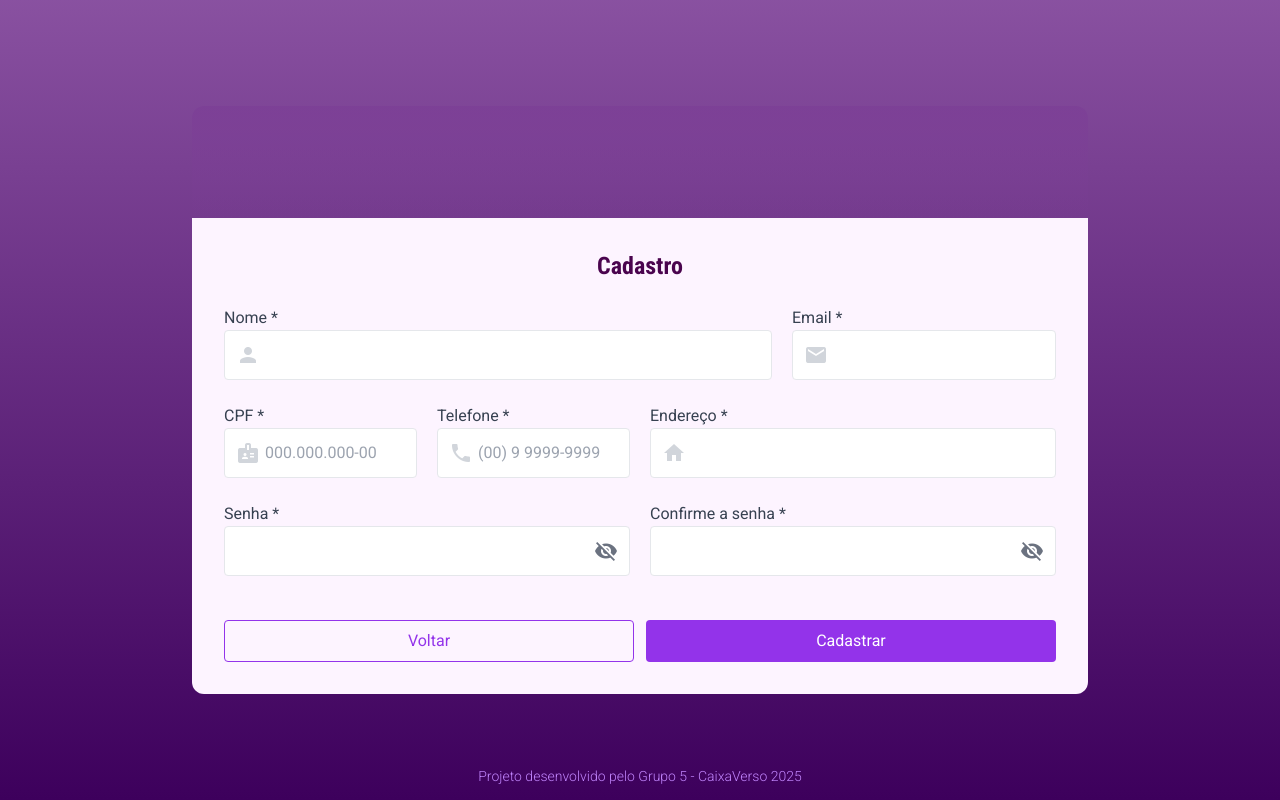
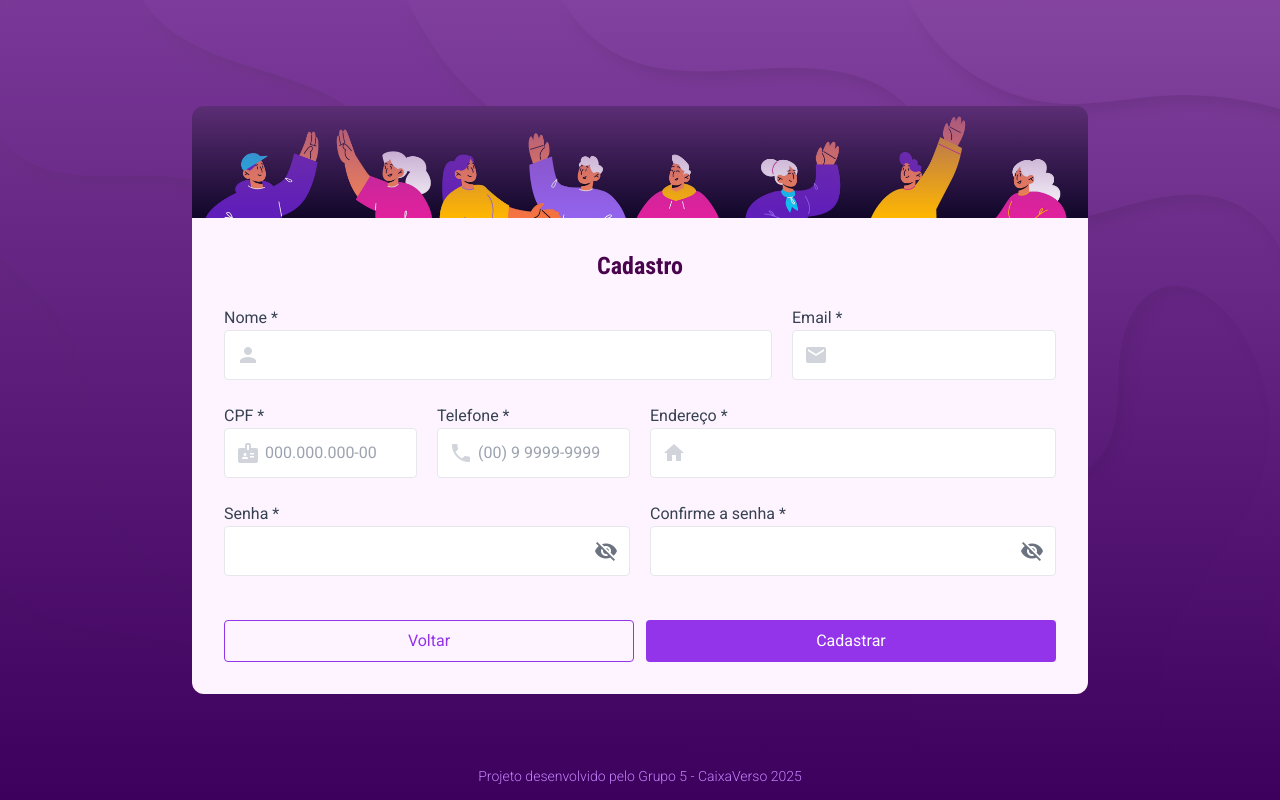
Before and after one commit to KarlaSilvaDev/desafio-ada-cadastro-usuario, a plain HTML site: page pages/cadastro.html in a window 1280 px wide. Drawn offline with nearby package versions, Linux system fonts and the light colour scheme.

Commit message:
fix: corrige a referência às imagens de background nos arquivos css

```diff
--- a/styles/cadastro.css
+++ b/styles/cadastro.css
@@ -1,12 +1,12 @@
 .bg-cadastro {
-    background: linear-gradient(rgba(124, 62, 150, 0.9), rgba(61, 0, 92, 1)), url('../assets/background-cadastro-2.jpg');
+    background: linear-gradient(rgba(124, 62, 150, 0.9), rgba(61, 0, 92, 1)), url('../assets/bg-cadastro.jpg');
     background-repeat: no-repeat;
     background-size: cover;
     background-position: bottom;
 }
 
 .bg-titulo {
-    background: linear-gradient(rgba(124, 62, 150, 0.7), rgba(61, 0, 92, 0)), url('../assets/banner-titulo-cadastro-cut.jpg');
+    background: linear-gradient(rgba(124, 62, 150, 0.7), rgba(61, 0, 92, 0)), url('../assets/banner-titulo-cadastro.jpg');
     background-position: top;
     background-size: cover;
     background-repeat: no-repeat;
```
Also changed, not shown: styles/login.css (+1 -9 lines).
